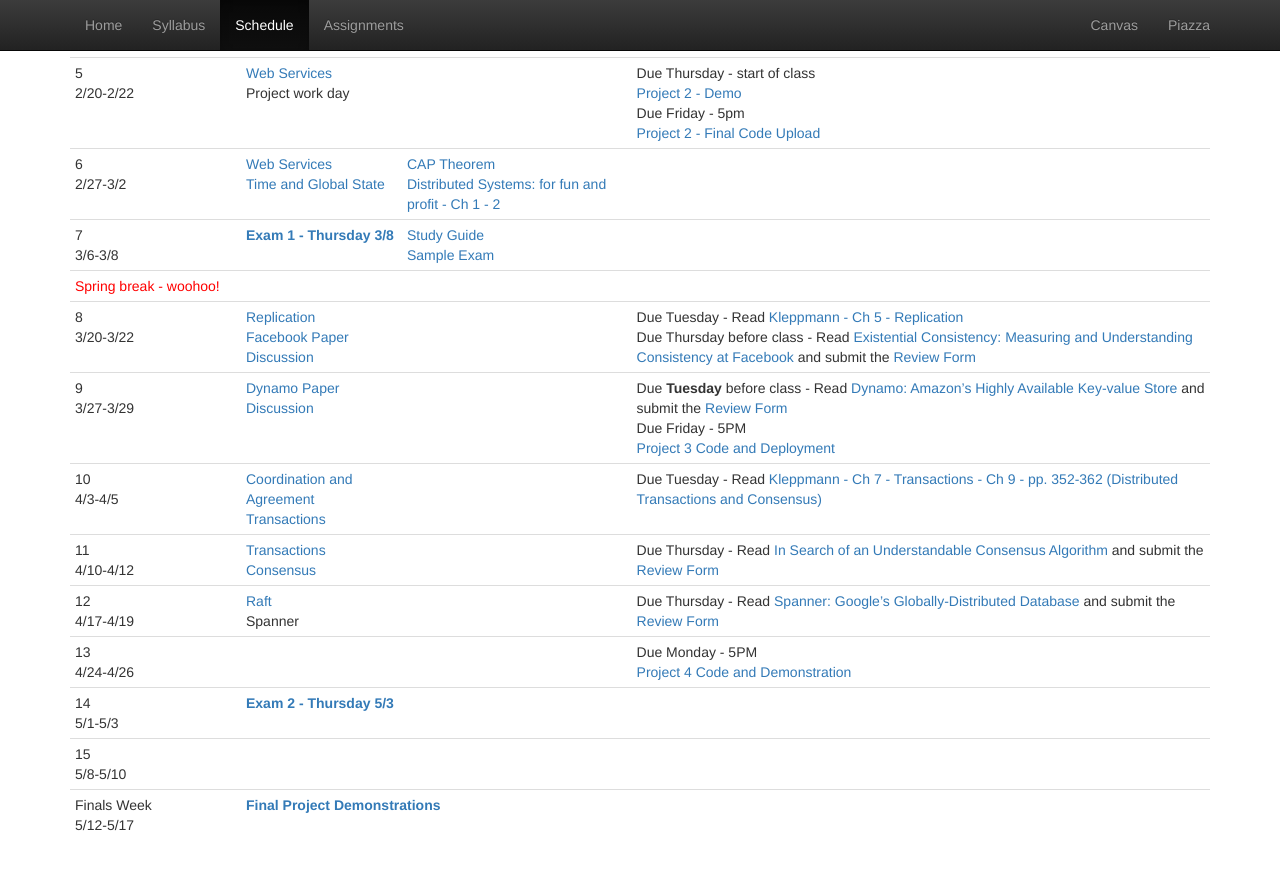
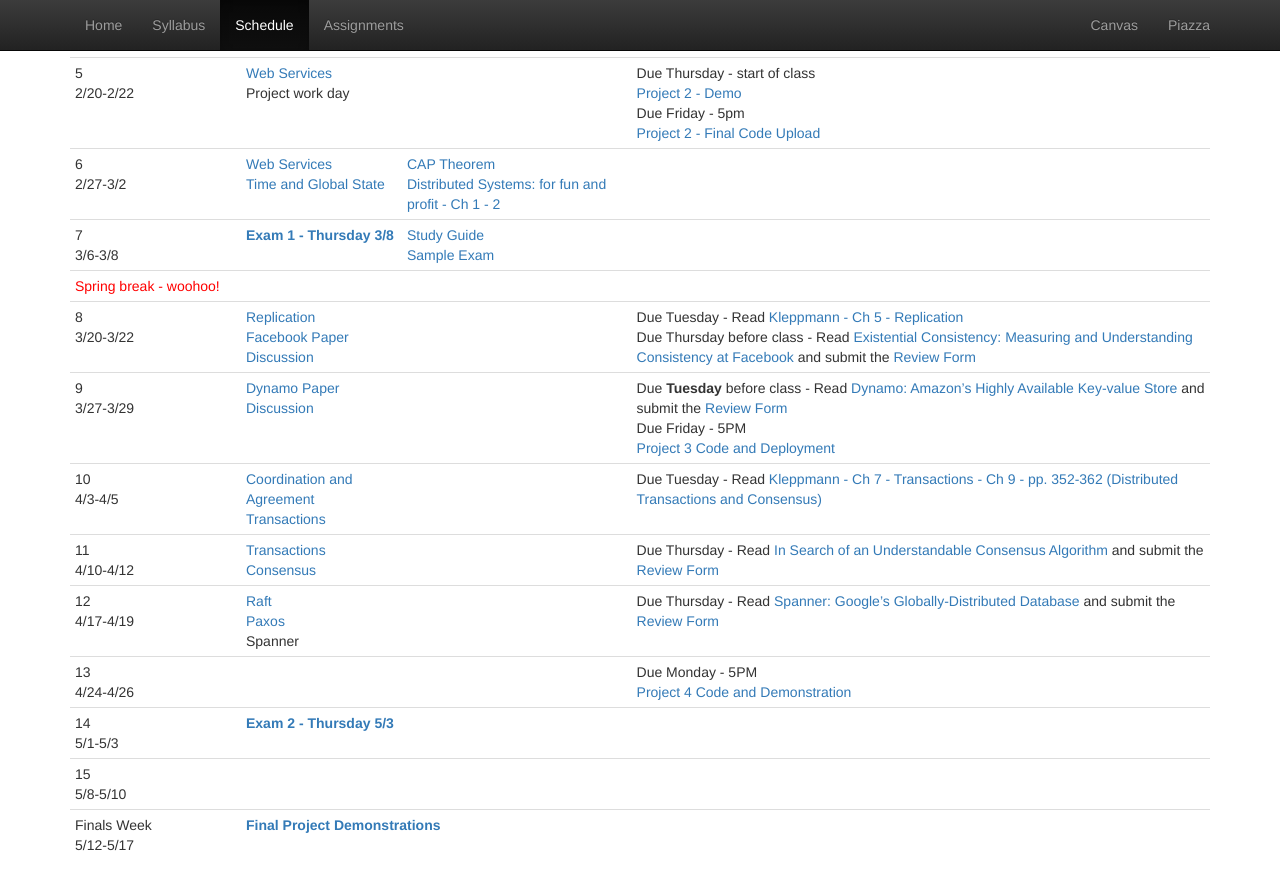
Before and after one commit to CS682-S18/cs682-s18.github.io, a Jekyll site: the page built from schedule.html, in a window 1280 px wide and 900 px high, scrolled down 657 px. Shown: the top 890 px of the window. Built offline with Jekyll 4.4.1, drawn with Linux system fonts in a browser that asks for light colours.

Commit message:
add paxos slides

```diff
--- a/schedule.html
+++ b/schedule.html
@@ -181,6 +181,7 @@ title: Schedule
 			<td>12<br/>4/17-4/19</td>
 			<td>
 				<a href="https://docs.google.com/presentation/d/16DxYXJfwvNQ4yfH1UDppi2k6B1o2tvApVUpTOmaZnUE/edit?usp=sharing">Raft</a><br/>
+				<a href="https://docs.google.com/presentation/d/1T79W0uf1GE-OyDGdcLwHECxOQdYtNZ51XwzGe_vhiJI/edit?usp=sharing">Paxos</a><br/>
 				Spanner
 			</td>
 			<td>
```
